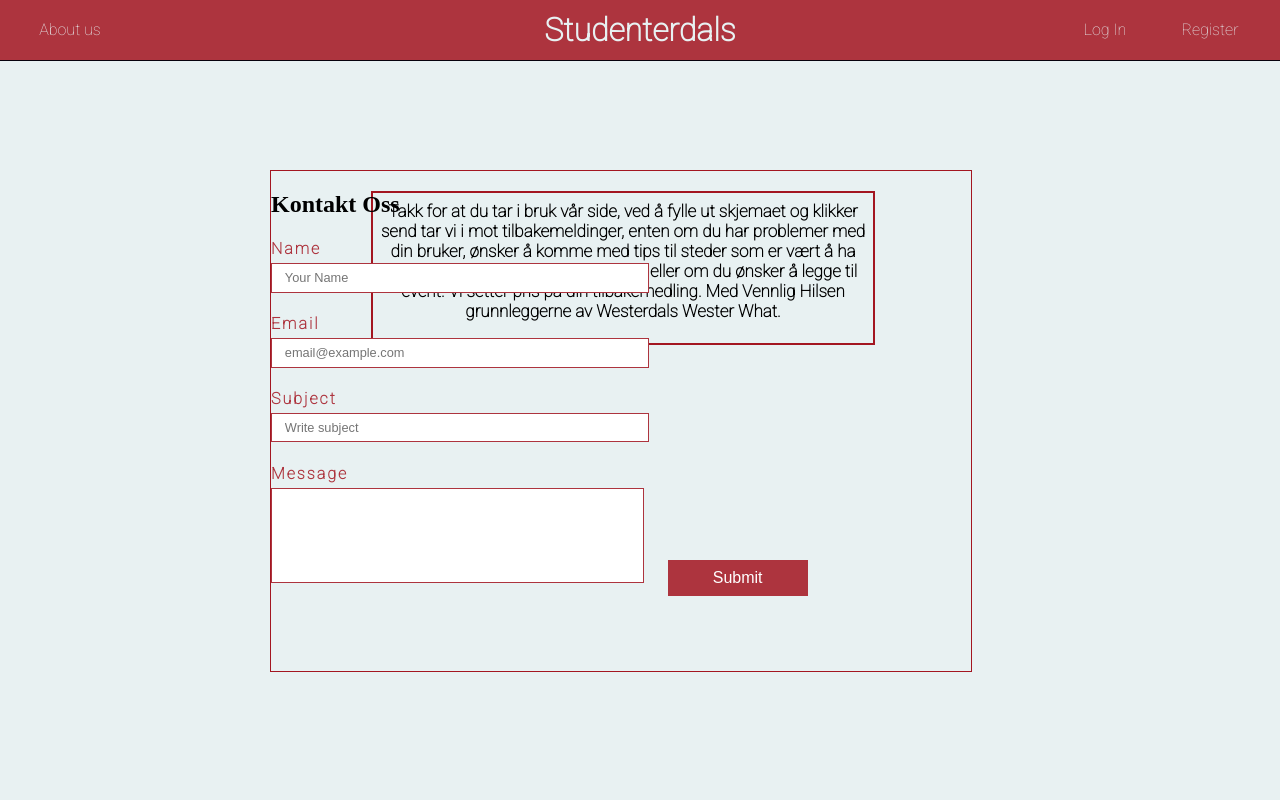
After one commit to Parjoona/WesterdalsWorld, a PHP site: page /underpages/contactoform.php in a window 1280 px wide. The commit adds this page. Run offline with PHP 8.4, Linux system fonts and the light colour scheme; some libraries are stand-ins or nearby versions.

Commit message:
Laget kontaktform

```diff
--- a/cssbin/style.css
+++ b/cssbin/style.css
@@ -171,6 +171,46 @@ main {
     z-index: 10;
 }
 
+.contactContent {
+    position: relative;
+    top: 170px;
+    left: 270px;
+    bottom: 20px;
+    border: #a31621 solid 1px;
+    background: #E8F1F2;
+    width: 700px;
+    height: 500px;
+    display: inline-block;
+    overflow: inherit;
+}
+
+#infoCont{
+    position: absolute;
+    width: 500px;
+    height: 150px;
+    border: 2px solid #a31621;
+    top: 20px;
+    bottom: 20px;
+    left: 100px;
+}
+#conText{
+    text-align: center;
+    transition: 0.75s;
+    margin-top: 3px;
+    width: 500px;
+    height: 140px;
+    top: 5px;
+    font-family: 'Roboto', sans-serif;
+    font-size: 17px;
+
+}
+#contactO{
+    position: relative;
+
+}
+
+
+
 #welcomeScreen {
     margin: 5px 5px 0 5px;
     height: 200px;
--- a/index.php
+++ b/index.php
@@ -8,7 +8,7 @@
 session_start();
 require 'config.php'; ?>
 <!-- Kallar på html, css & andra taggar -->
-<?php require 'head.php' ?>
+ <?php require 'head.php' ?>
 <body>
 <?php require 'header.php' ?>
 <!-- Split med menu inni -->
@@ -38,7 +38,6 @@ require 'config.php'; ?>
         <div id="infoContent">
         </div>
     </div>
-    </div>
+
 </main>
 </body>
-</html>
--- /dev/null
+++ b/underpages/contactoform.php
@@ -0,0 +1,124 @@
+<!DOCTYPE html>
+<html lang="en" xmlns="http://www.w3.org/1999/html" xmlns="http://www.w3.org/1999/html">
+<head>
+    <meta charset="UTF-8">
+    <meta http-equiv="X-UA-Compatible" content="IE=edge">
+
+    <title>This is a title</title>
+    <!-- Javascript -->
+    <script src="https://code.jquery.com/jquery-3.2.1.min.js"
+            integrity="sha256-hwg4gsxgFZhOsEEamdOYGBf13FyQuiTwlAQgxVSNgt4="
+            crossorigin="anonymous">
+    </script>
+    <script type="text/javascript" src="../jsbin/script.js"></script>
+    <!-- CSS stylesheet -->
+   <link rel="stylesheet" href="../cssbin/style.css">
+
+</head>
+<style>
+    .contactFrm h4 {
+        font-size: 1em;
+        color: #ad343e;
+        margin-bottom: 0.3em;
+        font-family: 'Roboto', sans-serif;
+        letter-spacing: 2px;
+    }
+    .contactFrm input[type="text"], .contactFrm input[type="email"] {
+        width: 50%;
+        color: #ad343e;
+        background: #fff;
+        outline: none;
+        font-size: 0.8em;
+        padding: .5em 1em;
+        border: 1px solid #ad343e;
+        -webkit-appearance: none;
+        display: block;
+        margin-bottom: 1.2em;
+    }
+    .contactFrm textarea {
+        resize: none;
+        width: 50%;
+        background: #fff;
+        color: #ad343e;
+        font-size: 0.8em;
+        outline: none;
+        padding: .5em 1em;
+        border: 1px solid #ad343e;
+        min-height: 8em;
+        -webkit-appearance: none;
+    }
+    .contactFrm input[type="submit"] {
+        position: relative;
+        bottom: 0px;
+        left: 20px;
+        outline: none;
+        color: #FFFFFF;
+        padding: 0.5em 0;
+        font-size: 1em;
+        margin: 1em 0 0 0;
+        -webkit-appearance: none;
+        background: #ad343e;
+        transition: 0.5s all;
+        border: 1px solid #ad343e;
+        -webkit-transition: 0.5s all;
+        transition: 0.5s all;
+        -moz-transition: 0.5s all;
+        width: 20%;
+        cursor: pointer;
+    }
+    .contactFrm input[type="submit"]:hover {
+        background: none;
+        color: #ad343e;
+    }
+    p.statusMsg{font-size:18px;}
+    p.succdiv{color: black;}
+    p.errordiv{color: darkred}
+
+    #posRel * {
+        position: relative;
+    }
+</style>
+
+
+<body>
+<?php require '../header.php'; ?>
+<?php require '../head.php'; ?>
+
+
+
+<main class="contactContent" id="posRel">
+
+
+    <div id="infoCont">
+        <h3 id="conText"> Takk for at du tar i bruk vår side, ved å fylle ut skjemaet og klikker send tar vi i mot
+            tilbakemeldinger, enten om du har problemer med din bruker, ønsker å komme med tips til
+            steder som er vært å ha med på WesterWhat sin steds side, eller om du ønsker å legge
+            til event. Vi setter pris på din tilbakemedling. Med Vennlig Hilsen grunnleggerne av
+            Westerdals Wester What. </h3>
+
+    </div>
+    <h2>Kontakt Oss</h2>
+    <div class="contactFrm">
+        <?php if(!empty($statusMsg)){ ?>
+            <p class="statusMsg <?php echo !empty($msgClass)?$msgClass:''; ?>"><?php echo $statusMsg; ?></p>
+        <?php } ?>
+        <form action="contactoform.php" method="post">
+            <h4>Name</h4>
+            <input type="text" name="name" placeholder="Your Name" required="">
+            <h4>Email </h4>
+            <input type="email" name="email" placeholder="email@example.com" required="">
+            <h4>Subject</h4>
+            <input type="text" name="subject" placeholder="Write subject" required="">
+            <h4>Message</h4>
+            <textarea name="message" placeholder="Write your message here" required=""> </textarea>
+            <input type="submit" name="submit" value="Submit">
+            <div class="clear"> </div>
+        </form>
+    </div>
+
+
+
+
+</main>
+</body>
+</html>
```
Also changed, not shown: underpages/contact.php (added, +65 -0 lines), underpages/contactform.php (added, +48 -0 lines), 1 other file.
